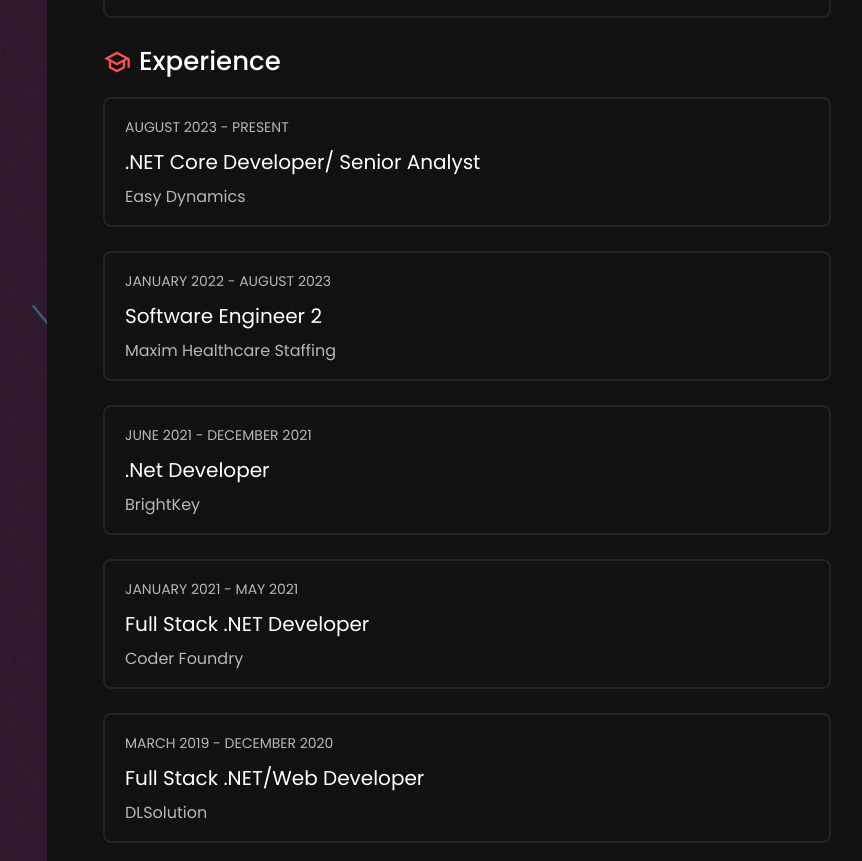
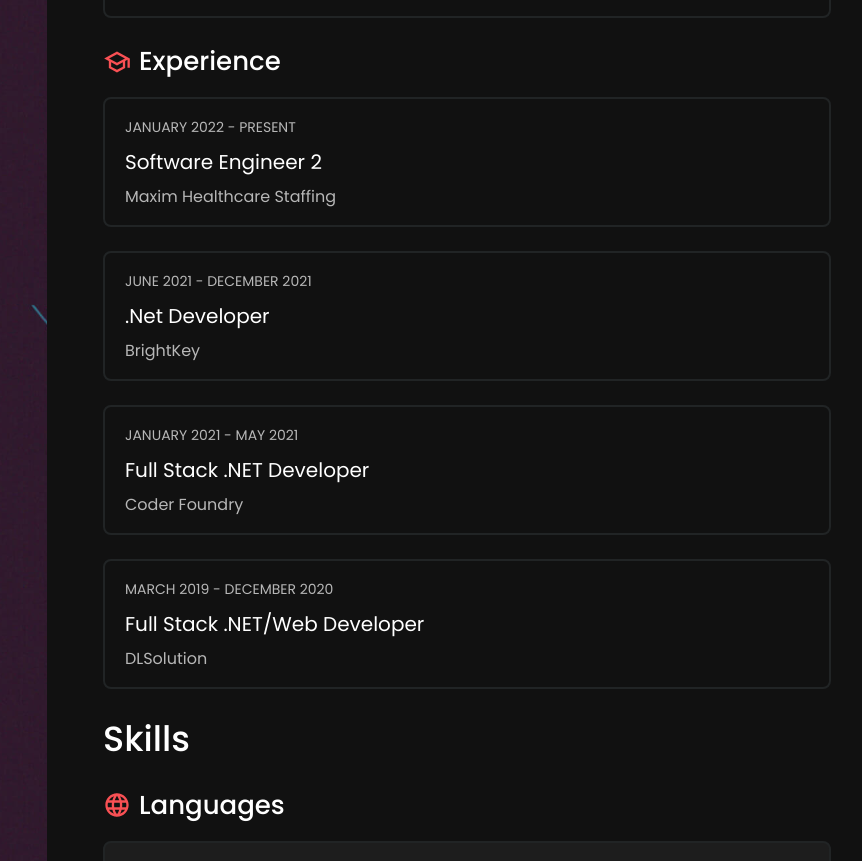
Before and after one commit to arthastheking113/nextjs-portfolio, a Next.js app: page / in a window 1280 px wide. Shown: the part 1948-2809 px from the top of the page, without its empty margins (393-1255 px from the left). Built offline with nearby package versions, Linux system fonts and the light colour scheme; grey boxes are pictures that could not be loaded.

Commit message:
clean up resume

```diff
--- a/components/Resume/ResumeCard.jsx
+++ b/components/Resume/ResumeCard.jsx
@@ -23,13 +23,7 @@
       icon: <MdOutlineSchool />,
       items: [
         {
-          date: "AUGUST 2023 - PRESENT",
-          title: ".NET Core Developer/ Senior Analyst",
-          place: "Easy Dynamics",
-          bg: "#F2F4FF",
-        },
-        {
-          date: "JANUARY 2022 - AUGUST 2023",
+          date: "JANUARY 2022 - PRESENT",
           title: "Software Engineer 2",
           place: "Maxim Healthcare Staffing",
           bg: "#F2F4FF",
```
Also changed, not shown: 1 other file (tests, documents, lock files or other folders).
